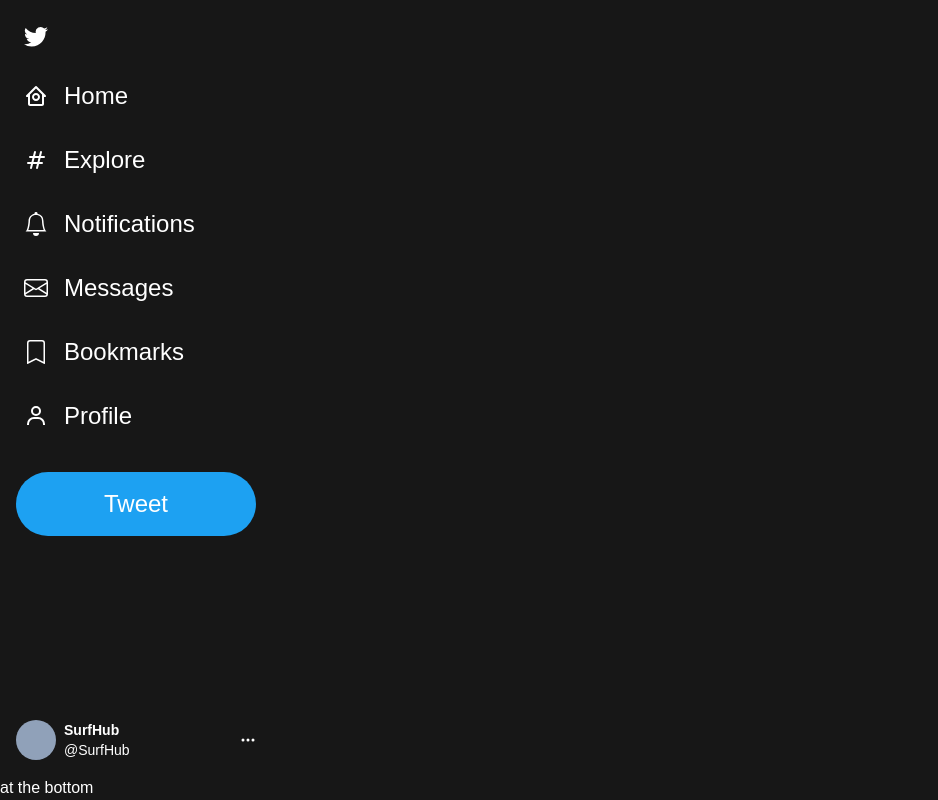
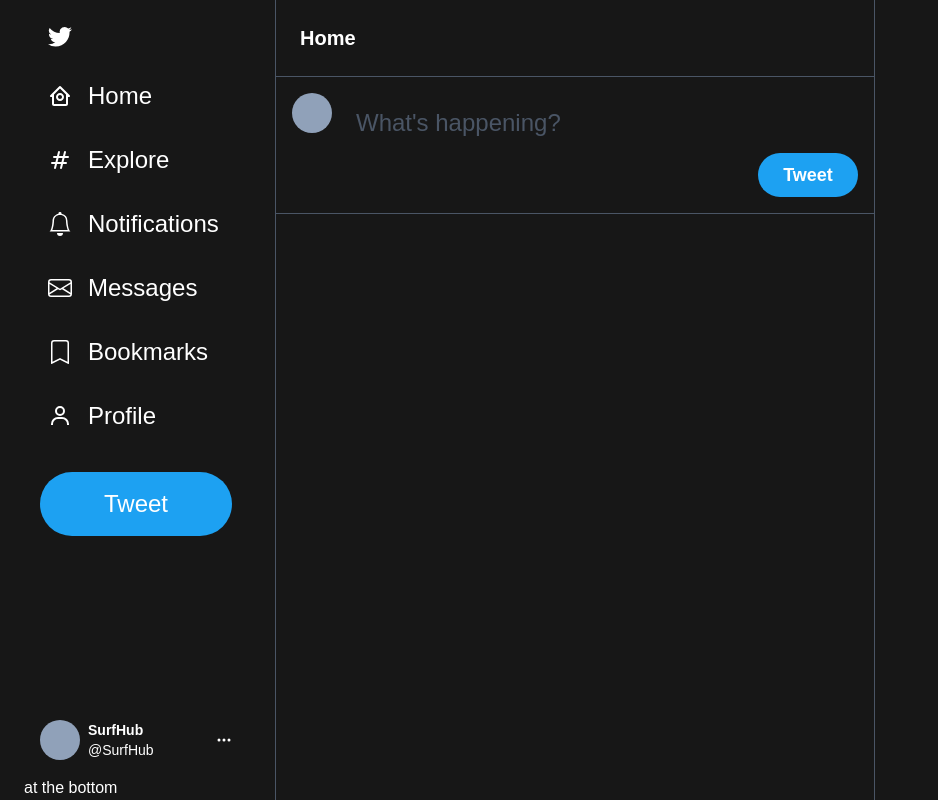
Before and after one commit to EverybodySurf/x-twitter-clone, a Next.js app in the folder xclone/: page / in a window 1280 px wide. Shown: the whole page, without its empty margins (0-938 px from the left). Built offline with nearby package versions, Linux system fonts and the light colour scheme.

Commit message:
tweet input UI created within main section

```diff
--- a/xclone/src/app/page.tsx
+++ b/xclone/src/app/page.tsx
@@ -6,7 +6,31 @@
       <div className="max-w-screen-xl w-full h-full flex relative">
         {/* left sidebar for navigation/header */}
         <LeftSidebar />
-        {/*<main>Home timeline</main>*/}
+        <main className="ml-[275px] mx-2 flex w-[600px] h-full min-h-screen flex-col border-l-[0.5px] border-r-[0.5px]
+        border-gray-600">
+          <h1 className="text-xl font-bold p-6">Home</h1>
+          <div className="flex items-stretch space-x-2 py-4 px-4 border-t-[0.5px] border-b-[0.5px] border-gray-600 relative">
+            <div className="w-10 h-10 bg-slate-400 rounded-full flex-none"></div>
+            <div className="flex flex-col w-full h-full">
+              <input
+                type="text"
+                className="w-full h-full text-2xl placeholder:text-gray-600 bg-transparent border-b-[0.5px] border-gray-600 p-4 outline-none border-none"
+                placeholder="What's happening?"
+              />
+              <div className="w-full justify-between items-center flex">
+                <div></div>
+                <div className="w-full max-w-[100px]">
+                  <button className="bg-primary rounded-full px-4 py-2 w-full text-lg text-center hover:scale-95 transition
+                  duration-200 font-bold">
+                    Tweet
+                  </button>
+                </div>
+              </div>
+            </div>
+
+          </div>
+        </main>
+
         {/*<section>right section</section> */}
       </div>
     </div>
--- a/xclone/src/components/LeftSidebar.tsx
+++ b/xclone/src/components/LeftSidebar.tsx
@@ -39,7 +39,7 @@
 
 const LeftSidebar = () => {
   return (
-    <section className="fixed w-[272px] flex flex-col items-stretch h-screen">
+    <section className="fixed w-[272px] flex flex-col items-stretch h-screen px-6">
           <div className="flex flex-col items-stretch h-full space-y-4 mt-4">
             {NAVIGATION_ITEMS.map((item)=>(
               <Link
```
